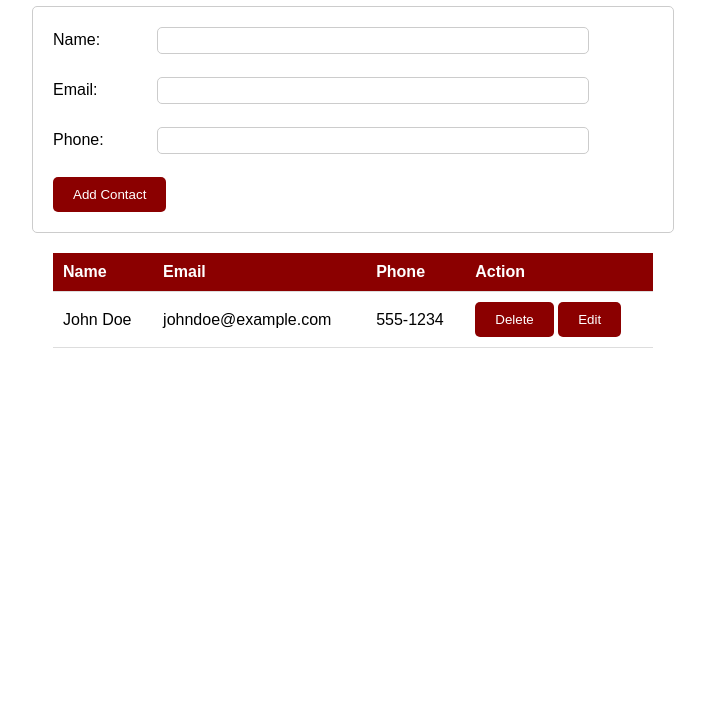
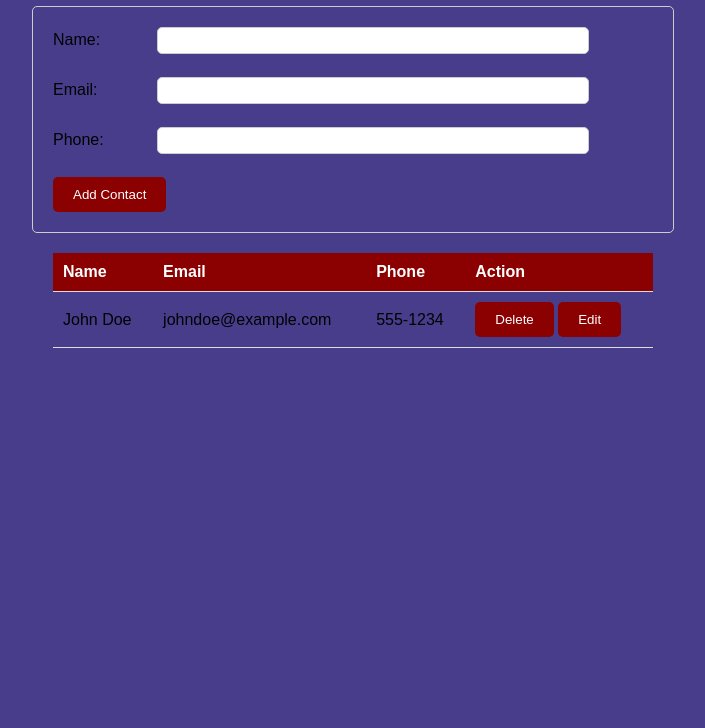
Before and after one commit to crybabe228/lol, a plain HTML site: page index.html in a window 1280 px wide. Shown: the part 72-800 px from the top of the page, without its empty margins (287-992 px from the left). Drawn offline with Linux system fonts and the light colour scheme; no server answers.

Commit message:
changed body back-color

```diff
--- a/style.css
+++ b/style.css
@@ -2,6 +2,7 @@ body {
 	font-family: Arial, sans-serif;
 	margin: 0;
 	padding: 0;
+	background-color: darkslateblue;
 }
 
 h1 {
```
